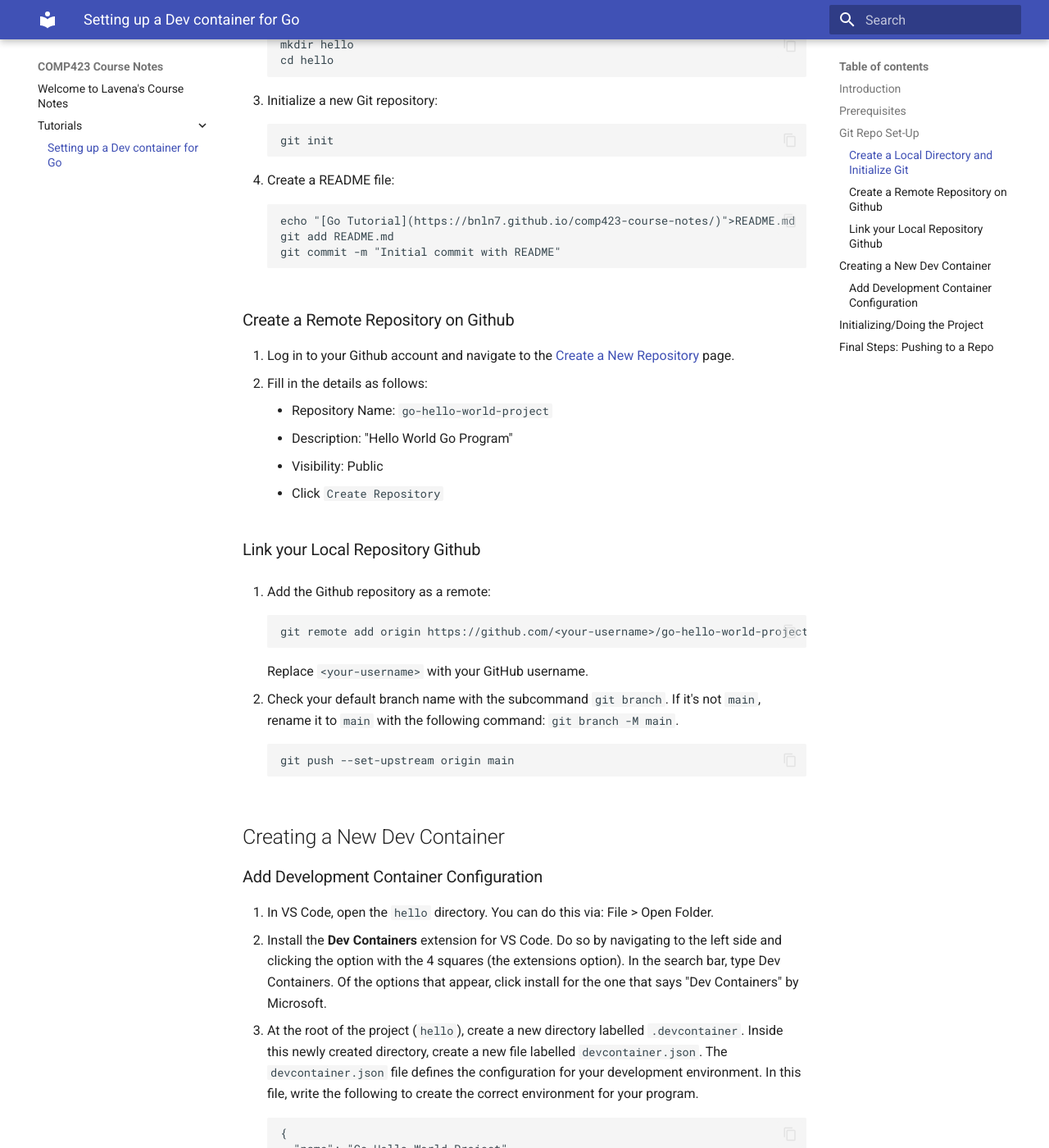
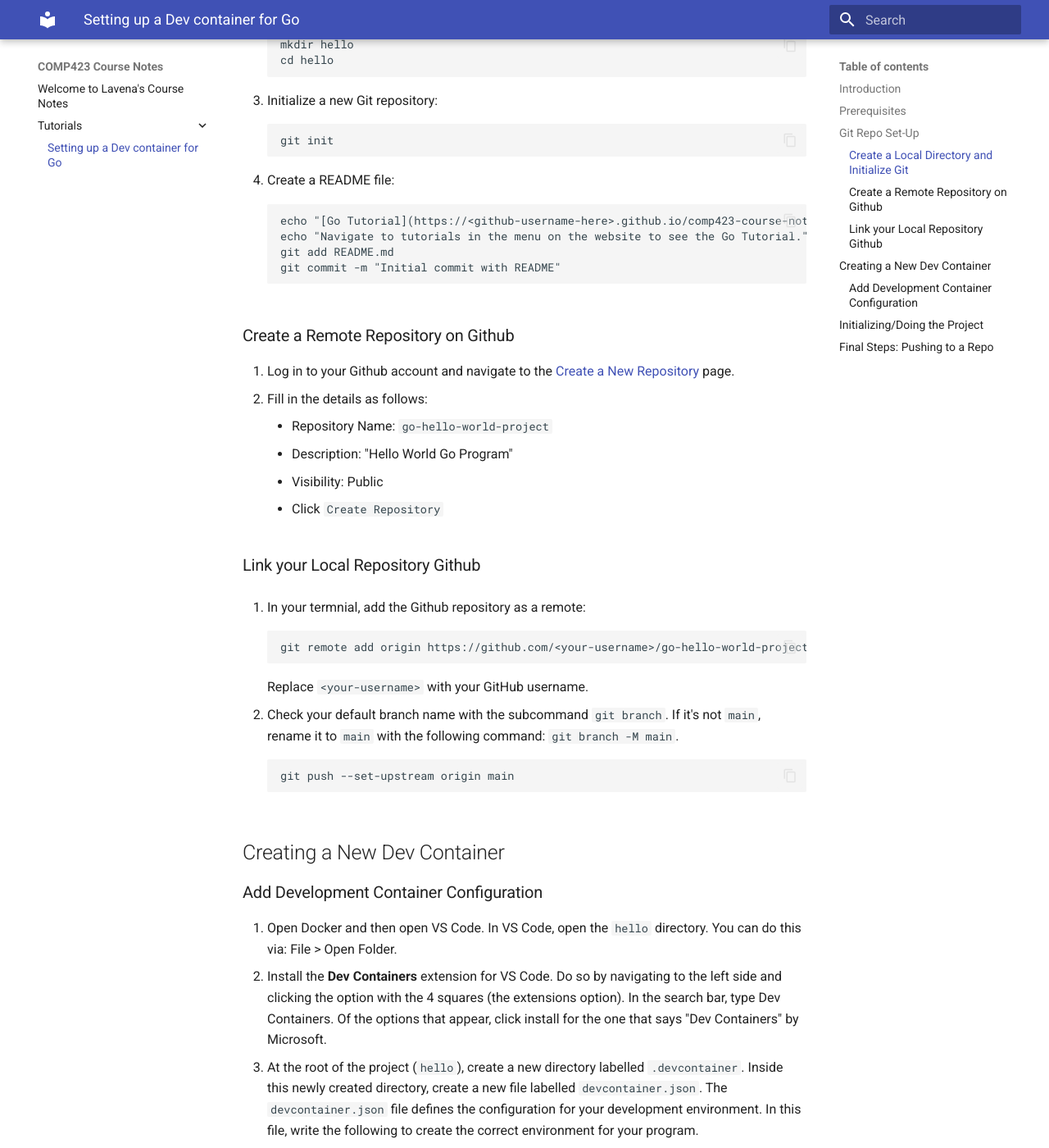
Before and after one commit to bnln7/comp423-course-notes, an MkDocs documentation site: the page built from docs/tutorials/go-setup.md, in a window 1280 px wide and 1400 px high, scrolled down 926 px. Shown: the whole window at 82% size. Built offline with MkDocs 1.6.1 and Material for MkDocs 9.7.7, drawn with Linux system fonts in a browser that asks for light colours; some of the changed text lies outside the part shown.

Commit message:
Tutorial edits

````diff
--- a/docs/tutorials/go-setup.md
+++ b/docs/tutorials/go-setup.md
@@ -32,7 +32,8 @@ git init
 ```
 4. Create a README file:
 ```
-echo "[Go Tutorial](https://bnln7.github.io/comp423-course-notes/)">README.md
+echo "[Go Tutorial](https://<github-username-here>.github.io/comp423-course-notes/)">README.md
+echo "Navigate to tutorials in the menu on the website to see the Go Tutorial.">>README.md
 git add README.md
 git commit -m "Initial commit with README"
 
@@ -47,7 +48,7 @@ git commit -m "Initial commit with README"
     * Click `Create Repository`
 
 ### Link your Local Repository Github
-1. Add the Github repository as a remote:
+1. In your termnial, add the Github repository as a remote:
 ```
 git remote add origin https://github.com/<your-username>/go-hello-world-project.git
 ```
@@ -62,7 +63,7 @@ git push --set-upstream origin main
 
 ## Creating a New Dev Container
 ### Add Development Container Configuration
-1. In VS Code, open the `hello` directory. You can do this via: File > Open Folder.
+1. Open Docker and then open VS Code. In VS Code, open the `hello` directory. You can do this via: File > Open Folder.
 2. Install the **Dev Containers** extension for VS Code. Do so by navigating to the left side and clicking the option with the 4 squares (the extensions option). In the search bar, type Dev Containers. Of the options that appear, click install for the one that says "Dev Containers" by Microsoft.
 3. At the root of the project (`hello`), create a new directory labelled `.devcontainer`. Inside this newly created directory, create a new file labelled `devcontainer.json`. The `devcontainer.json` file defines the configuration for your development environment. In this file, write the following to create the correct environment for your program.
 ```
@@ -91,14 +92,20 @@ go version
 should check that recent version of Go is being used.
 
 ## Initializing/Doing the Project
-1. Change to your directory. Example:
+1. Change to the directory you created if not already in it. Type
+```
+pwd
+```
+into the terminal to check. If the end of the output is not the name of your directory, change directories. For example, if you are in the parent directory of `hello`, you would type:
+Example:
 ```
 cd hello
 ```
 
+
 2. Enable dependency tracking for your code by typing this in the terminal of your editor:
 ```
-$ go mod init example/hello
+go mod init example/hello
 ```
 Doing so should result in this output:
 ```
````
